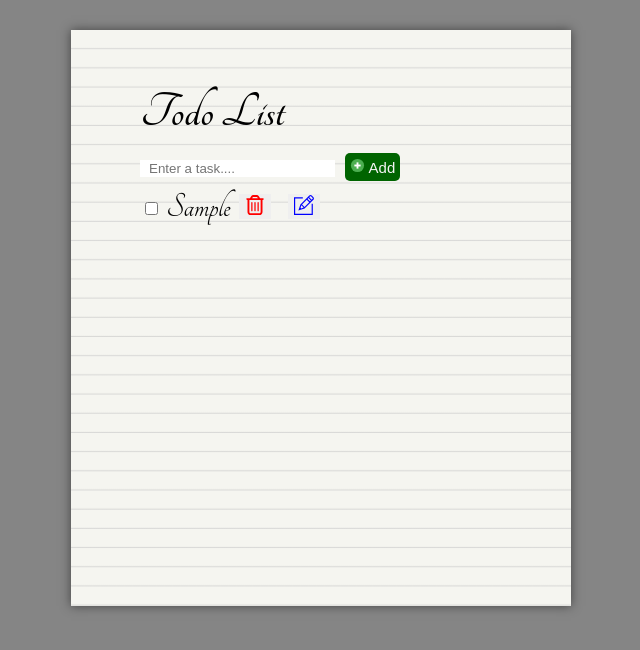
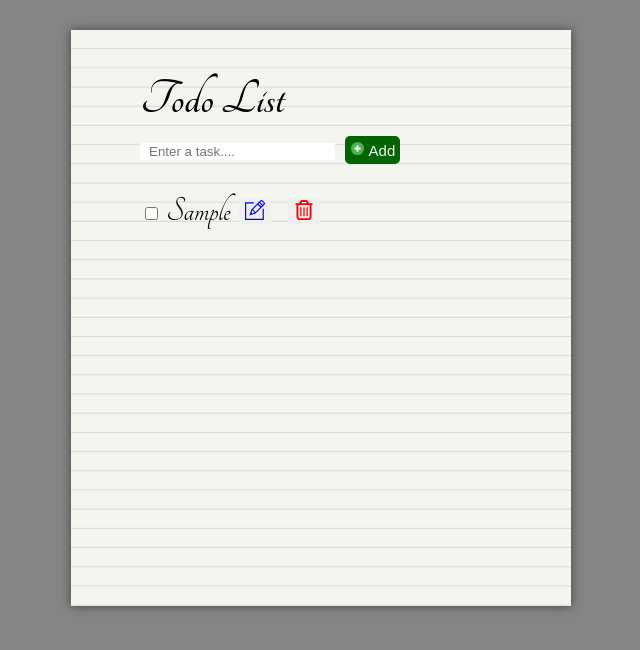
Before and after one commit to AaronAPerez/todoList, a React (Vite) app in the folder todoList/: page / in a window 1280 px wide. Both pictures are taken after typing "Sample" into the empty fields and a click on the button "Add". Shown: the top 650 px of the page, without its empty margins (319-959 px from the left). Built offline with nearby package versions, Linux system fonts and the light colour scheme.

Commit message:
added styles, edit, delete buttons

```diff
--- a/todoList/src/Components/Todo/Todo.tsx
+++ b/todoList/src/Components/Todo/Todo.tsx
@@ -75,7 +75,7 @@ stopEditing();
             onChange={(e) => setInput(e.target.value)}
           />
           <button className="addButton" onClick={() => addTodo(input)}>
-          <FcPlus />  Add
+          <FcPlus size={15} />  Add
           </button>
         </div>
         <ul>
@@ -91,6 +91,7 @@ stopEditing();
           {editingId === item.id ? (
                 <input
                   type="text"
+                  width={50}
                   value={editingText}
                   onChange={(e) => setEditingText(e.target.value)}
                   onBlur={() => stopEditing()}
@@ -105,9 +106,6 @@ stopEditing();
               ) : (
                 item.todo
               )}
-              <button onClick={() => deleteTodo(item.id)}>
-                <FaRegTrashCan color="red" size={20} />
-                </button>
               {/* <input
                 type="checkbox"
                 checked={item.isCompleted}
@@ -116,6 +114,9 @@ stopEditing();
               <button onClick={() => startEditing(item.id, item.todo)}>
               <TfiPencilAlt color="blue" size={20}/>
               </button>
+              <button onClick={() => deleteTodo(item.id)}>
+                <FaRegTrashCan color="red" size={20} />
+                </button>
             </li>
           ))}
         </ul>
--- a/todoList/src/index.css
+++ b/todoList/src/index.css
@@ -53,17 +53,20 @@ input{
 }
 
 h1{
-  margin-bottom: 2%;
+  margin-top: 5%;
+  margin-bottom: 1%;
   font-size: 3.2rem;
   padding-left: 2%;
 }
 
 ul{
-  margin-top: 0%;
+  margin-top: 5%;
   list-style: none;
   padding-left: 1%;
   cursor: pointer;
 }
+
+
 
 
 input, button{
```
